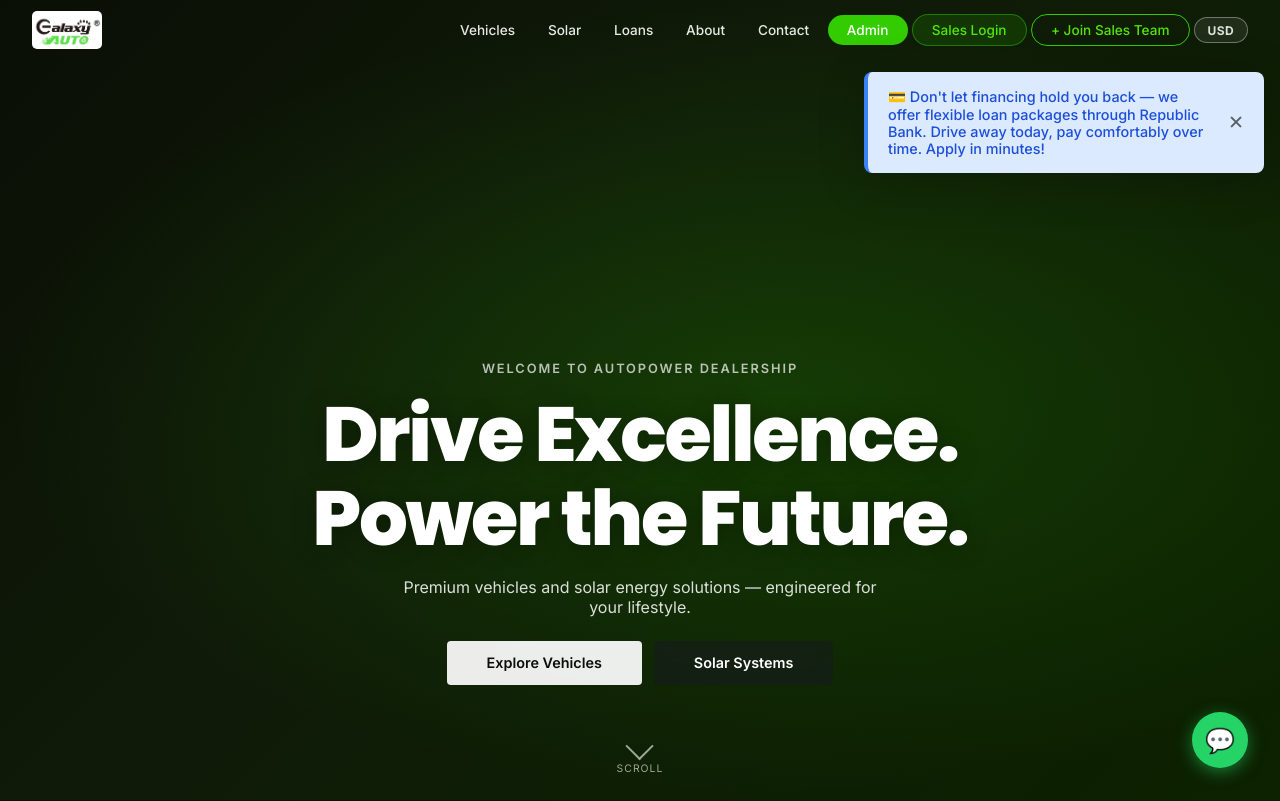
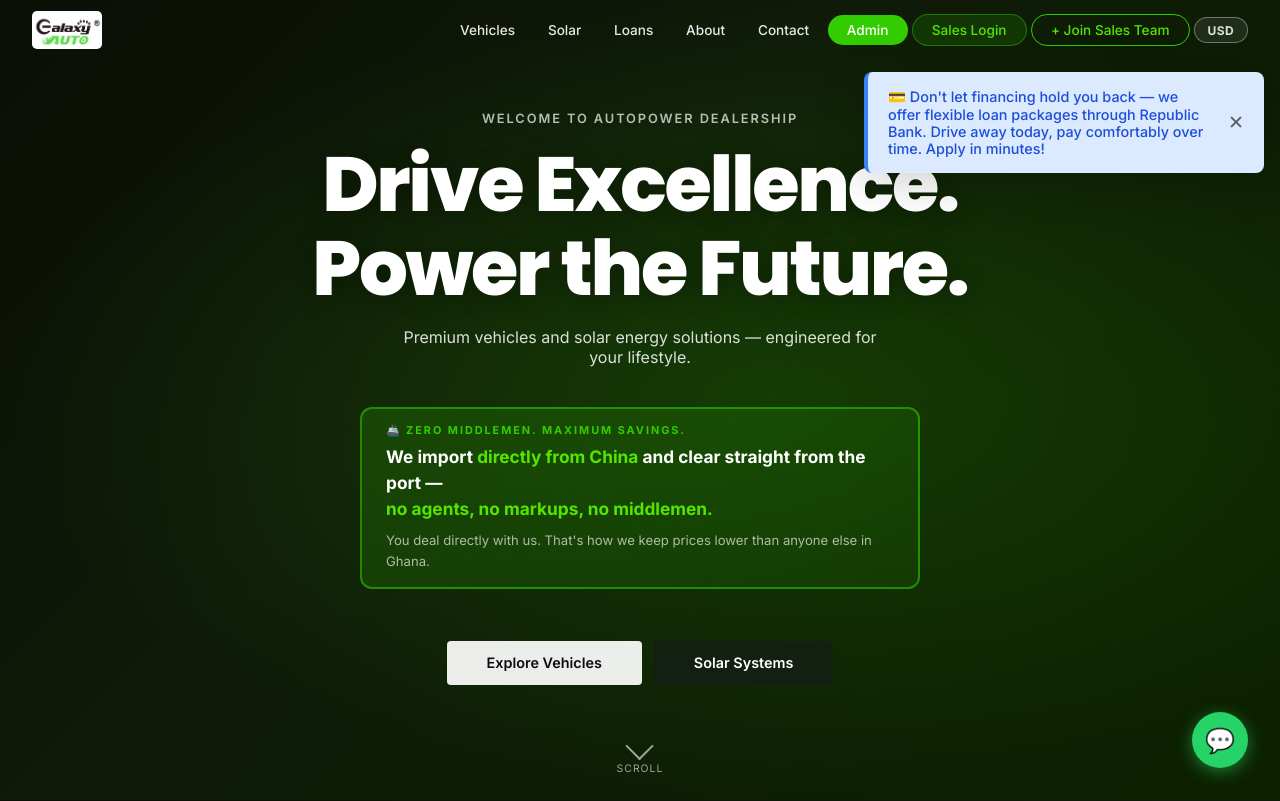
Before and after one commit to KofiBusia/Chinese-Vehicles, a Flask app: page / in a window 1280 px wide. Shown: the top 801 px of the page. Run offline with Flask 3, Linux system fonts and the light colour scheme.

Commit message:
Add bold 'Zero Middlemen' callout to homepage hero
Highlights direct-from-China, straight-from-port sourcing with no agents
or markups — framed as a key value proposition above the CTA buttons.

Co-Authored-By: Claude Sonnet 4.6 <noreply@anthropic.com>

```diff
--- a/templates/index.html
+++ b/templates/index.html
@@ -11,6 +11,18 @@
     <p class="hero-eyebrow">Welcome to {{ business.name }}</p>
     <h1 class="hero-title">Drive Excellence.<br>Power the Future.</h1>
     <p class="hero-sub">Premium vehicles and solar energy solutions — engineered for your lifestyle.</p>
+
+    <div style="margin:1.5rem 0 1.75rem;display:inline-block;background:linear-gradient(135deg,rgba(51,204,0,.18),rgba(51,204,0,.08));border:2px solid rgba(51,204,0,.55);border-radius:12px;padding:.9rem 1.5rem;max-width:560px;text-align:left;">
+      <div style="font-size:.68rem;font-weight:800;letter-spacing:.18em;text-transform:uppercase;color:#33CC00;margin-bottom:.45rem;">🚢 Zero Middlemen. Maximum Savings.</div>
+      <div style="font-size:1.08rem;font-weight:800;color:white;line-height:1.5;">
+        We import <span style="color:#55E600;">directly from China</span> and clear straight from the port —<br>
+        <span style="color:#55E600;">no agents, no markups, no middlemen.</span>
+      </div>
+      <div style="font-size:.82rem;color:rgba(255,255,255,.65);margin-top:.5rem;line-height:1.6;">
+        You deal directly with us. That's how we keep prices lower than anyone else in Ghana.
+      </div>
+    </div>
+
     <div class="hero-actions">
       <a href="{{ url_for('vehicles') }}" class="btn-hero-primary">Explore Vehicles</a>
       <a href="{{ url_for('solar') }}" class="btn-hero-secondary">Solar Systems</a>
```
